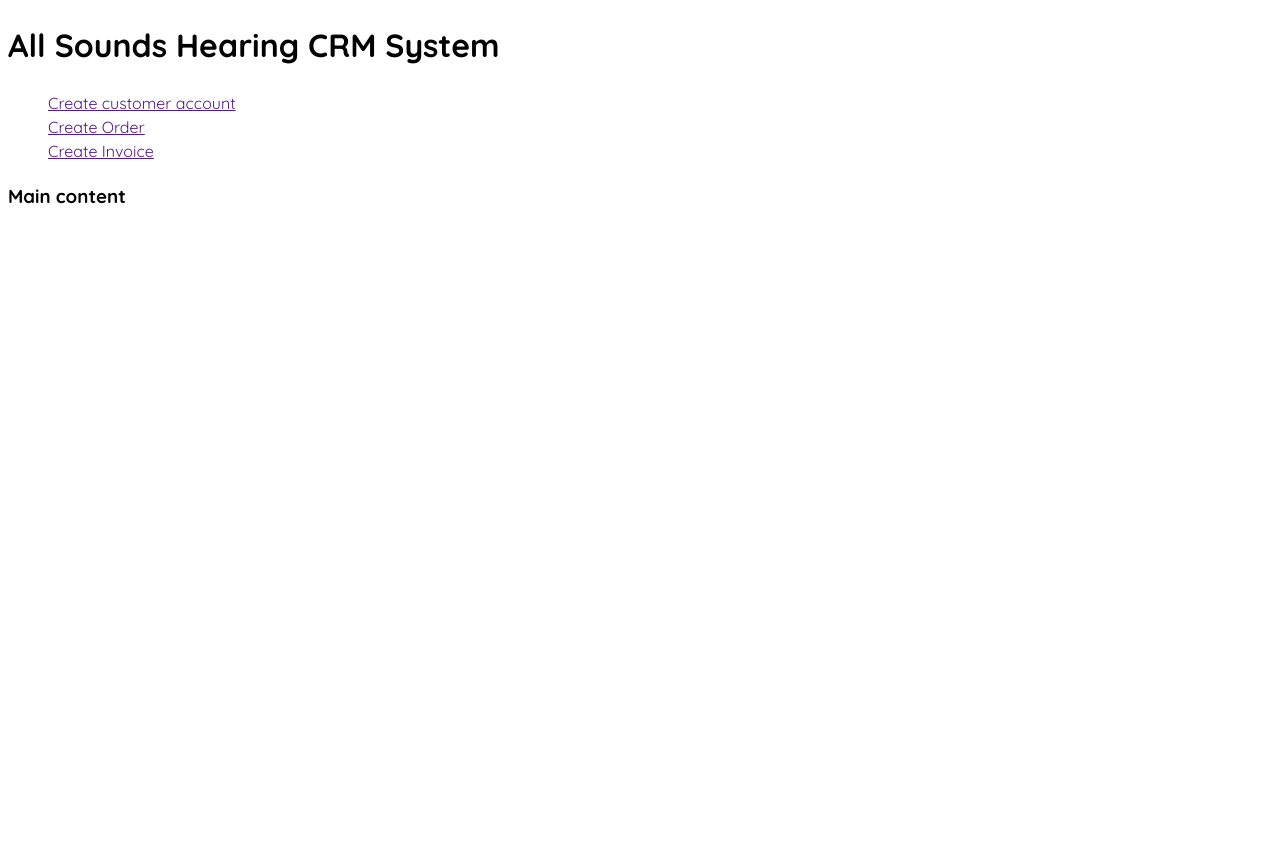
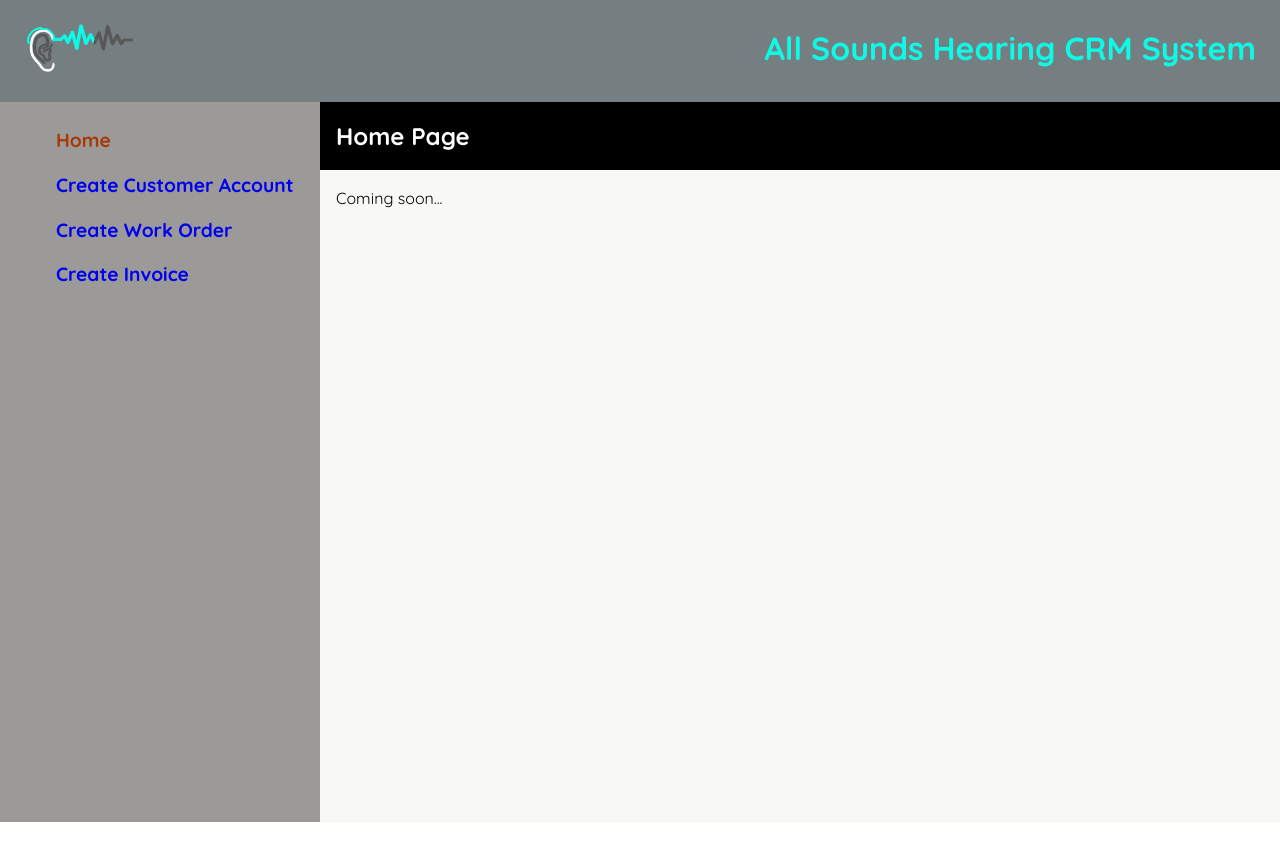
Before and after one commit to paul-kh/CRM_all-souuns-hearing, a React (Vite) app: page / in a window 1280 px wide. Shown: the top 860 px of the page. Built offline with nearby package versions, Linux system fonts and the light colour scheme.

Commit message:
Setup routes, navigation links

```diff
--- a/package.json
+++ b/package.json
@@ -8,7 +8,8 @@
   },
   "dependencies": {
     "react": "^18.0.0",
-    "react-dom": "^18.0.0"
+    "react-dom": "^18.0.0",
+    "react-router-dom": "^6.26.0"
   },
   "devDependencies": {
     "@vitejs/plugin-react": "^4.0.0",
--- a/src/App.jsx
+++ b/src/App.jsx
@@ -1,27 +1,37 @@
+import { createBrowserRouter, RouterProvider } from "react-router-dom";
+import HomePage from "./pages/Home";
+import RootLayout from "./pages/RootLayout";
+import NewCustomer from "./pages/NewCustomer";
+import NewWorkOrder from "./pages/NewWorkOrder";
+import NewInvoice from "./pages/NewInvoice";
+
 function App() {
-  return (
-    <>
-      <header>
-        <h1>All Sounds Hearing CRM System</h1>
-      </header>
-      <nav>
-        <ul>
-          <li>
-            <a href="">Create customer account</a>
-          </li>
-          <li>
-            <a href="">Create Order</a>
-          </li>
-          <li>
-            <a href="">Create Invoice</a>
-          </li>
-        </ul>
-      </nav>
-      <main>
-        <h3>Main content</h3>
-      </main>
-    </>
-  );
+  const router = createBrowserRouter([
+    {
+      path: "/",
+      element: <RootLayout />,
+      children: [
+        {
+          index: true,
+          element: <HomePage />,
+        },
+        {
+          path: "/new-customer",
+          element: <NewCustomer />,
+        },
+        {
+          path: "/new-work-order",
+          element: <NewWorkOrder />,
+        },
+        {
+          path: "/new-invoice",
+          element: <NewInvoice />,
+        },
+      ],
+    },
+  ]);
+
+  return <RouterProvider router={router} />;
 }
 
 export default App;
--- /dev/null
+++ b/src/components/Header.jsx
@@ -0,0 +1,12 @@
+import image from "../assets/logo.webp";
+
+export default function Header() {
+  return (
+    <header>
+      <div className="logo">
+        <img src={image} alt="All Sounds Hearing Logo" />
+      </div>
+      <h1>All Sounds Hearing CRM System</h1>
+    </header>
+  );
+}
--- /dev/null
+++ b/src/components/Navigation.jsx
@@ -0,0 +1,52 @@
+import { NavLink, Link } from "react-router-dom";
+
+export default function Navigation() {
+  return (
+    <nav className="navigation">
+      <ul>
+        <li>
+          <NavLink
+            to="/"
+            className={({ isActive }) => {
+              return isActive ? "active" : undefined;
+            }}
+            end
+          >
+            Home
+          </NavLink>
+        </li>
+
+        <li>
+          <NavLink
+            to="/new-customer"
+            className={({ isActive }) => {
+              return isActive ? "active" : undefined;
+            }}
+          >
+            Create Customer Account
+          </NavLink>
+        </li>
+        <li>
+          <NavLink
+            to="/new-work-order"
+            className={({ isActive }) => {
+              return isActive ? "active" : undefined;
+            }}
+          >
+            Create Work Order
+          </NavLink>
+        </li>
+        <li>
+          <NavLink
+            to="/new-invoice"
+            className={({ isActive }) => {
+              return isActive ? "active" : undefined;
+            }}
+          >
+            Create Invoice
+          </NavLink>
+        </li>
+      </ul>
+    </nav>
+  );
+}
--- a/src/index.css
+++ b/src/index.css
@@ -2,6 +2,7 @@
 
 * {
   box-sizing: border-box;
+  margin: 0 0;
 }
 
 html {
@@ -22,3 +23,65 @@ html {
 ul {
   list-style-type: none;
 }
+
+header {
+  display: flex;
+  flex-direction: row;
+  background-color: #757f82;
+  padding: 1.5rem;
+  color: #0dfae7;
+  justify-content: space-between;
+}
+
+img {
+  height: 3rem;
+}
+
+.container {
+  display: flex;
+  flex-direction: wrap;
+}
+
+.navigation {
+  padding: 1rem;
+  text-align: left;
+  font-size: 1.2rem;
+  min-height: 90vh;
+  min-width: 20rem;
+  background-color: #9b9a99;
+}
+
+.navigation ul {
+  color: rgb(21, 21, 129);
+}
+.navigation li a {
+  text-decoration: none;
+  font-weight: 700;
+}
+
+.navigation a:hover,
+a.active {
+  color: rgb(168, 57, 5);
+  font-weight: 900;
+}
+.navigation li {
+  padding-top: 0.5rem;
+  padding-bottom: 0.5rem;
+}
+
+.page-container {
+  display: flex;
+  flex-direction: column;
+  width: 100%;
+  background-color: rgb(248, 248, 244);
+}
+
+.page__title {
+  background-color: black;
+  color: white;
+}
+
+.page__title,
+.page__details {
+  padding: 1rem;
+}
--- /dev/null
+++ b/src/pages/Home.jsx
@@ -0,0 +1,13 @@
+export default function HomePage() {
+  return (
+    <main className="page-container">
+      <div className="page__title">
+        <h2>Home Page</h2>
+      </div>
+
+      <div className="page__details">
+        <p>Coming soon...</p>
+      </div>
+    </main>
+  );
+}
--- /dev/null
+++ b/src/pages/NewCustomer.jsx
@@ -0,0 +1,13 @@
+export default function NewCustomer() {
+  return (
+    <main className="page-container">
+      <div className="page__title">
+        <h2>New Customer Page</h2>
+      </div>
+
+      <div className="page__details">
+        <p>Coming soon...</p>
+      </div>
+    </main>
+  );
+}
--- /dev/null
+++ b/src/pages/NewInvoice.jsx
@@ -0,0 +1,13 @@
+export default function NewInvoice() {
+  return (
+    <main className="page-container">
+      <div className="page__title">
+        <h2>New Invoice Page</h2>
+      </div>
+
+      <div className="page__details">
+        <p>Coming soon...</p>
+      </div>
+    </main>
+  );
+}
--- /dev/null
+++ b/src/pages/NewWorkOrder.jsx
@@ -0,0 +1,13 @@
+export default function NewWorkOrder() {
+  return (
+    <main className="page-container">
+      <div className="page__title">
+        <h2>New Work Order Page</h2>
+      </div>
+
+      <div className="page__details">
+        <p>Coming soon...</p>
+      </div>
+    </main>
+  );
+}
--- /dev/null
+++ b/src/pages/RootLayout.jsx
@@ -0,0 +1,16 @@
+import { Outlet } from "react-router-dom";
+
+import Header from "../components/Header";
+import Navigation from "../components/Navigation";
+
+export default function RootLayout() {
+  return (
+    <>
+      <Header />
+      <div className="container">
+        <Navigation />
+        <Outlet />
+      </div>
+    </>
+  );
+}
```
Also changed, not shown: src/assets/logo.webp (added), 1 other file (tests, documents, lock files or other folders).
